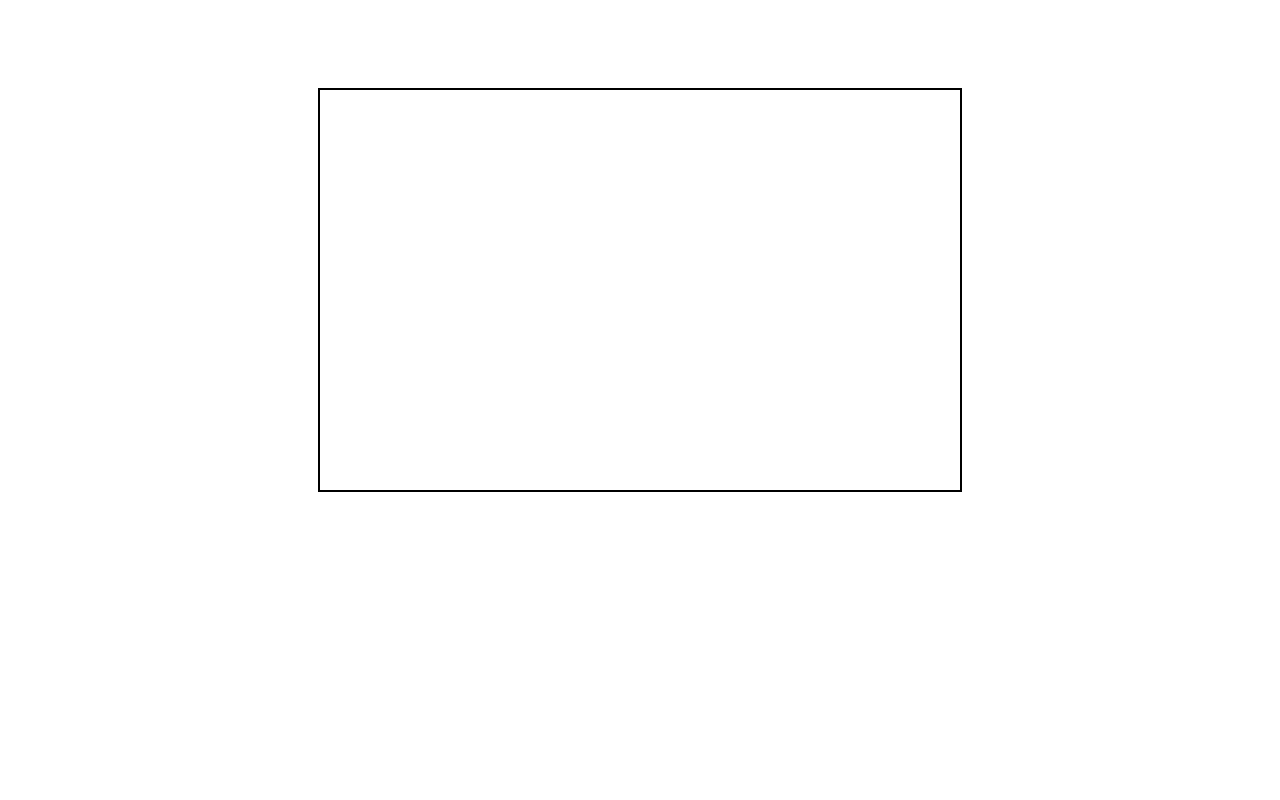
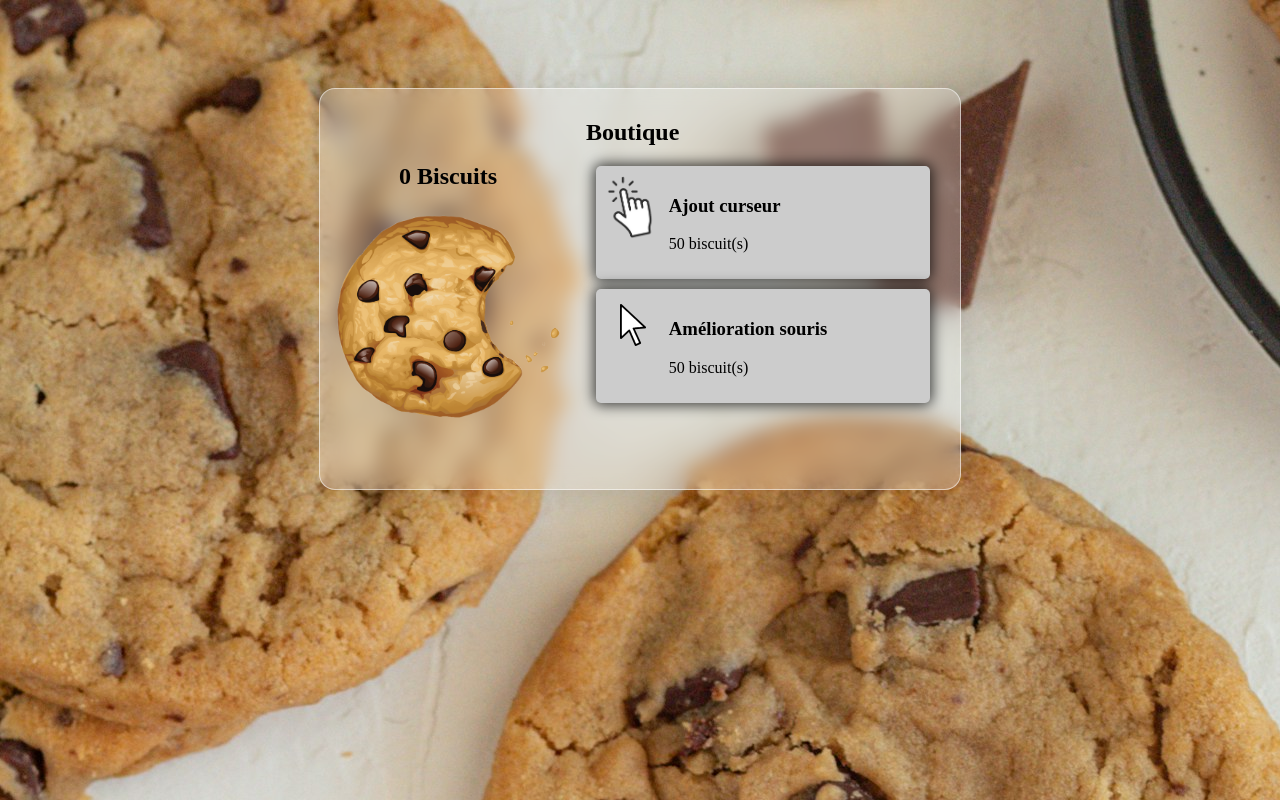
Before and after one commit to cgpvicto-2535278/cookie-clicker, a plain HTML site: page index.html in a window 1280 px wide. Drawn offline with Linux system fonts and the light colour scheme.

Commit message:
Layout + debut js

```diff
--- /dev/null
+++ b/assets/scripts/script.js
@@ -0,0 +1,30 @@
+// ====================================================
+// =  Déclaration des variables globales              =
+// ====================================================
+
+var grosBiscuit = document.getElementById("biscuit");
+var texteBiscuit = document.getElementById("texte-biscuits");
+
+var biscuits;
+
+// ====================================================
+// =  Déclaration des événements                      =
+// ====================================================
+
+grosBiscuit.addEventListener('click', ajouterBiscuit);
+
+// ====================================================
+// =  Code qui sera exécuté au chargement de la page  =
+// ====================================================
+
+
+
+// ====================================================
+// =  Déclaration des fonctions                       =
+// ====================================================
+
+function ajouterBiscuit(){
+    biscuits++
+    console.log(biscuits);
+    texteBiscuit.innerHTML = biscuits + " biscuits";
+}
--- a/assets/style/style.css
+++ b/assets/style/style.css
@@ -1,11 +1,41 @@
 body{
     display: flex;
     justify-content: center;
-    background-image: url(./assets/images/background.jpg);
+    background-image: url(../images/background.jpg);
 }
 #boite-jeu{
-    border: 2px solid #000;
     margin-top: 5rem;
     width: 50vw;
     height: 50vh;
+    background: rgba(255, 255, 255, 0.26);
+    border-radius: 16px;
+    box-shadow: 0 4px 30px rgba(0, 0, 0, 0.1);
+    backdrop-filter: blur(9.5px);
+    -webkit-backdrop-filter: blur(9.5px);
+    border: 1px solid rgba(255, 255, 255, 0.54);
+    display: grid;
+    grid-template-columns: 1fr 1.5fr;
 }
+#zone-biscuit{
+    display: flex;
+    align-items: center;
+    justify-content: center;
+    text-align: center;
+    flex-direction: column;
+}
+#zone-achat{
+    padding: 10px;
+    margin-right: 10px;
+}
+.boutons{
+    box-shadow: 0px 0px 14px 2px rgba(0,0,0,0.75);
+    border-radius: 5px;
+    padding: 10px;
+    margin: 10px;
+    background-color: #ccc;
+    display: grid;
+    grid-template-columns: 1fr 4fr;
+}
+#biscuit{
+    cursor: pointer;
+}
--- a/index.html
+++ b/index.html
@@ -5,10 +5,32 @@
     <meta name="viewport" content="width=device-width, initial-scale=1.0">
     <title>Cookie Clicker</title>
     <link rel="stylesheet" href="./assets/style/style.css">
+    <link rel="shortcut icon" href="./assets/images/cookie.png" type="image/x-icon">
+    <script src="./assets/scripts/script.js"></script>
 </head>
 <body>
     <div id="boite-jeu">
-
+        <div id="zone-biscuit">
+            <h2 id="texte-biscuits">0 Biscuits</h2>
+            <img src="./assets/images/cookie.png" alt="biscuit" id="biscuit" width="225px">
+        </div>
+        <div id="zone-achat">
+            <h2>Boutique</h2>
+            <div class="boutons" id="bouton-curseur">
+                <img src="./assets/images/curseur.png" width="50px">
+                <div class="texte-boutons">
+                    <h3>Ajout curseur</h3>
+                    <p>50 biscuit(s)</p>
+                </div>
+            </div>
+            <div class="boutons" id="bouton-clic">
+                <img src="./assets/images/mouse.png" width="50px">
+                <div class="texte-boutons">
+                    <h3>Amélioration souris</h3>
+                    <p>50 biscuit(s)</p>
+                </div>
+            </div>
+        </div>
     </div>
 </body>
 </html>
```
